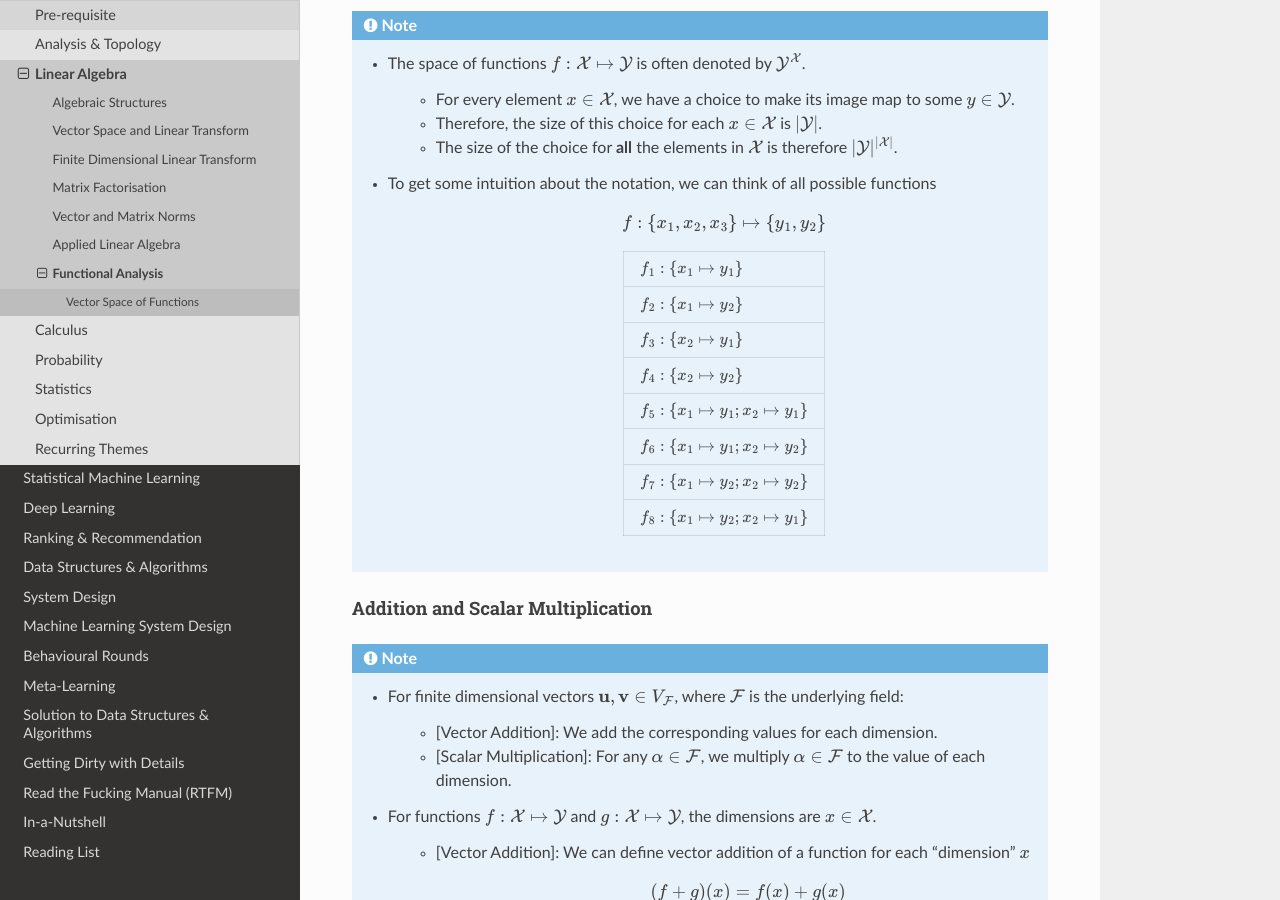
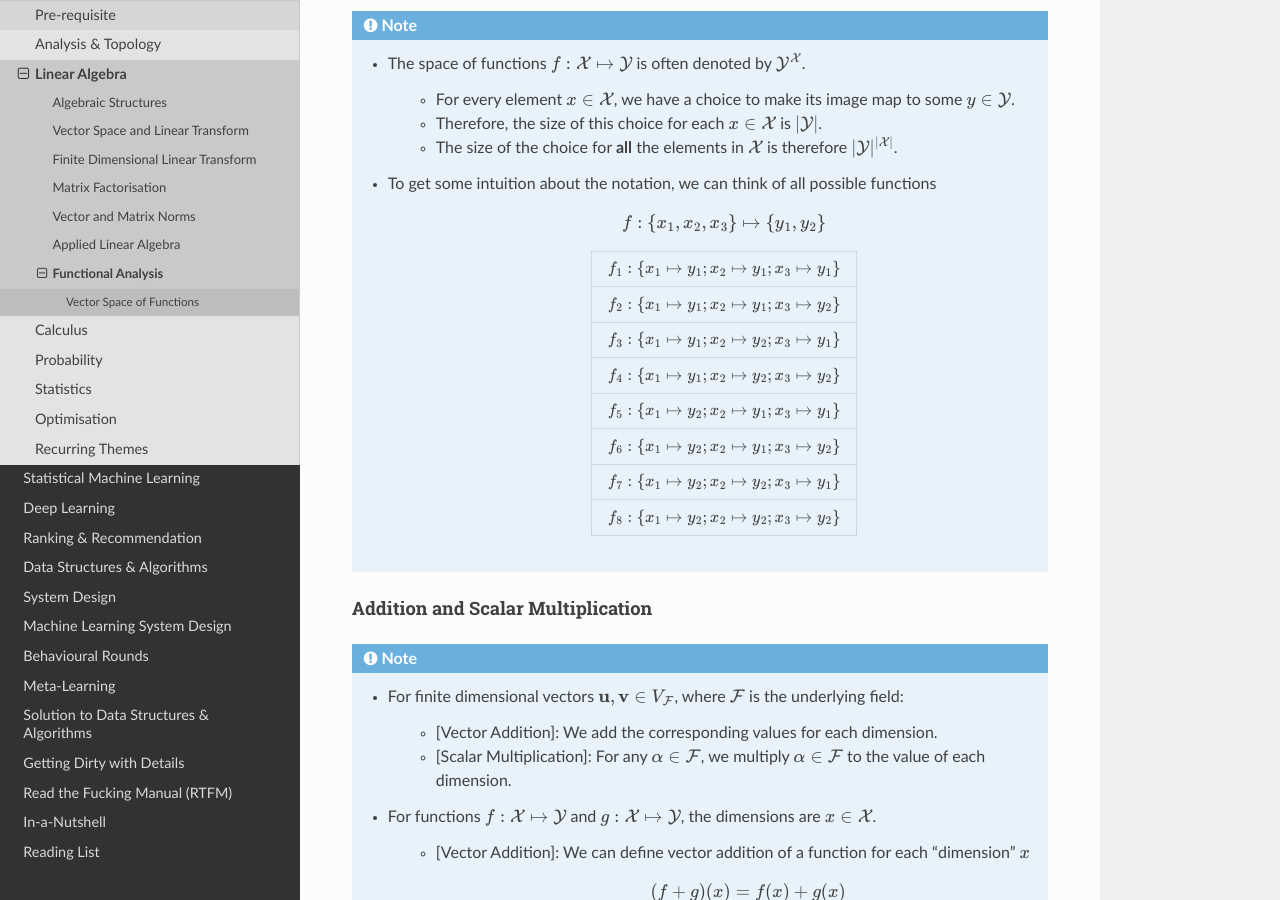
Before and after one commit to uselesstechjunks/leetcode, a Sphinx documentation site: the page built from docs/source/math/linalg/funan.rst, in a window 1280 px wide and 900 px high, scrolled down 1018 px. Built offline with Sphinx 7.4.7 and the Read the Docs theme 2.0.0, drawn with Linux system fonts in a browser that asks for light colours.

Commit message:
Update funan.rst

```diff
--- a/docs/source/math/linalg/funan.rst
+++ b/docs/source/math/linalg/funan.rst
@@ -41,14 +41,14 @@ Cardinality of Function Space
 		.. csv-table::
 			:align: center
 
-			:math:`f_1:\{x_1\mapsto y_1\}`
-			:math:`f_2:\{x_1\mapsto y_2\}`
-			:math:`f_3:\{x_2\mapsto y_1\}`
-			:math:`f_4:\{x_2\mapsto y_2\}`
-			:math:`f_5:\{x_1\mapsto y_1;x_2\mapsto y_1\}`
-			:math:`f_6:\{x_1\mapsto y_1;x_2\mapsto y_2\}`
-			:math:`f_7:\{x_1\mapsto y_2;x_2\mapsto y_2\}`
-			:math:`f_8:\{x_1\mapsto y_2;x_2\mapsto y_1\}`
+			:math:`f_1:\{x_1\mapsto y_1;x_2\mapsto y_1;x_3\mapsto y_1\}`
+			:math:`f_2:\{x_1\mapsto y_1;x_2\mapsto y_1;x_3\mapsto y_2\}`
+			:math:`f_3:\{x_1\mapsto y_1;x_2\mapsto y_2;x_3\mapsto y_1\}`
+			:math:`f_4:\{x_1\mapsto y_1;x_2\mapsto y_2;x_3\mapsto y_2\}`
+			:math:`f_5:\{x_1\mapsto y_2;x_2\mapsto y_1;x_3\mapsto y_1\}`
+			:math:`f_6:\{x_1\mapsto y_2;x_2\mapsto y_1;x_3\mapsto y_2\}`
+			:math:`f_7:\{x_1\mapsto y_2;x_2\mapsto y_2;x_3\mapsto y_1\}`
+			:math:`f_8:\{x_1\mapsto y_2;x_2\mapsto y_2;x_3\mapsto y_2\}`
 
 Addition and Scalar Multiplication
 --------------------------------------------------------------------------------
```
